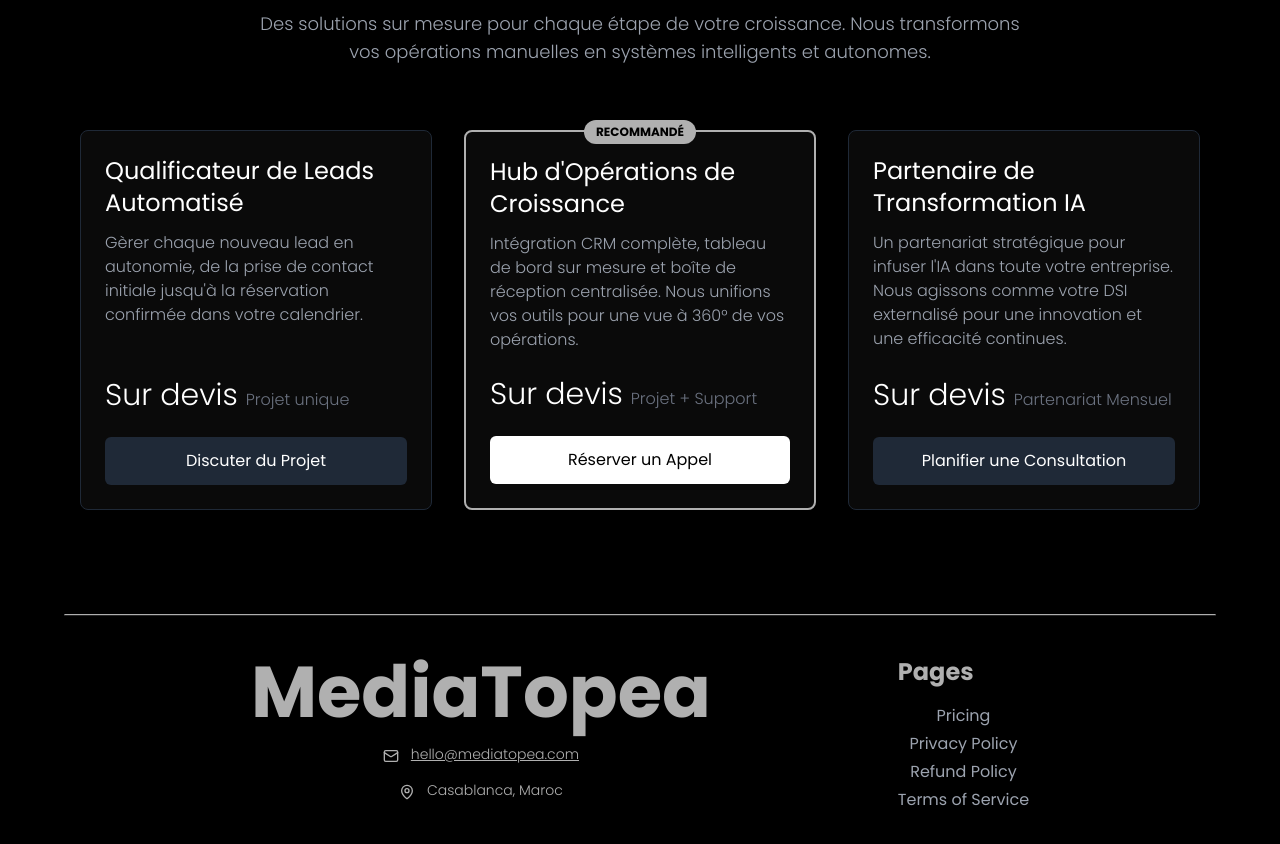
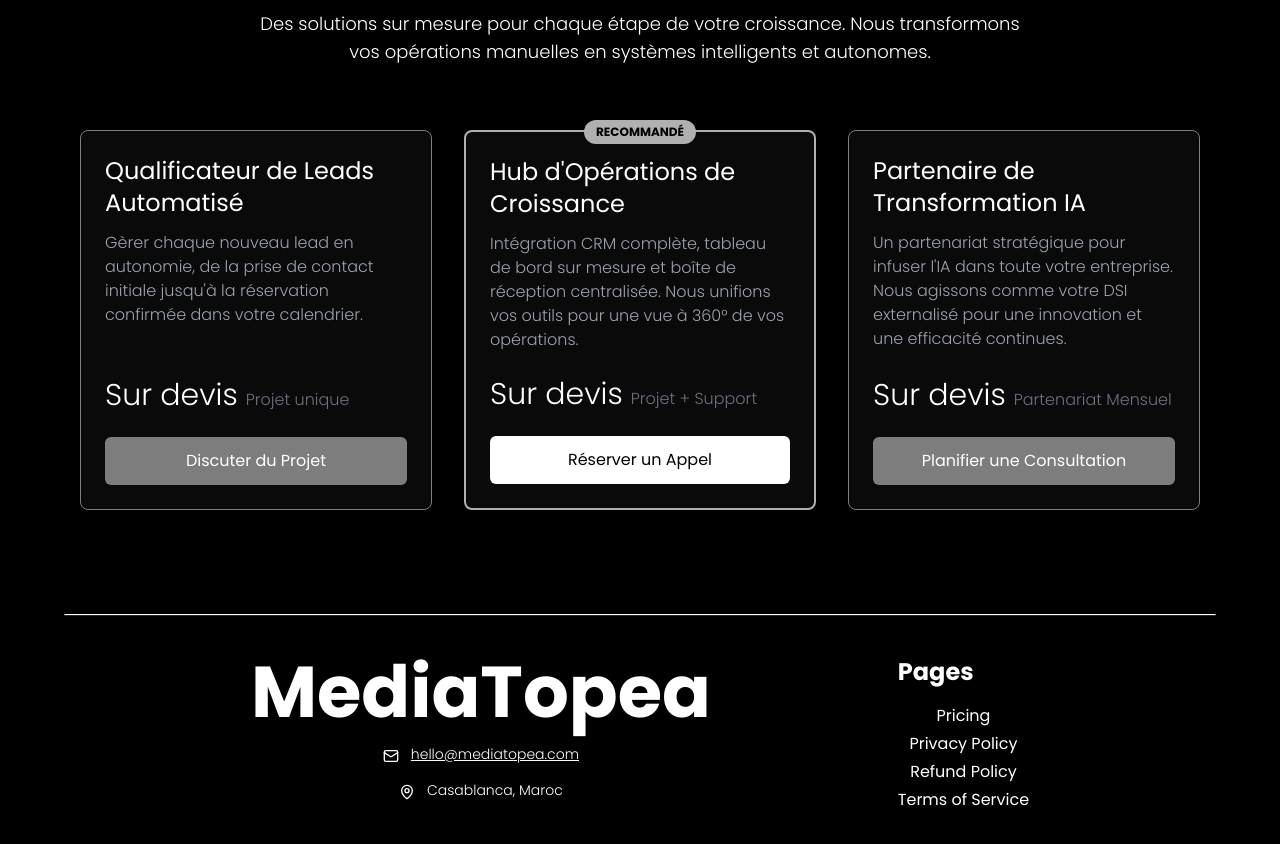
Before and after one commit to origotdaskill/Mediatopea, a Next.js app: page /pricing in a window 1280 px wide. Shown: the part 320-1164 px from the top of the page. Built offline with nearby package versions, Linux system fonts and the light colour scheme.

Commit message:
content Update

```diff
--- a/src/app/pricing/page.tsx
+++ b/src/app/pricing/page.tsx
@@ -12,14 +12,14 @@
 
 
   return (
-    <div className="relative min-h-screen w-full flex flex-col items-center bg-[#000000] text-gray-300">
+    <div className="relative min-h-screen w-full flex flex-col items-center bg-[#000000] text-[#ffffff]">
       <Header />
       <main className="container mx-auto px-4 z-10 pt-32 pb-16 max-w-6xl">
         <div className="space-y-8 text-center">
           <h1 className="text-[#ffffff] bp3:text-4xl text-7xl font-light mb-3 bg-clip-text text-transparent bg-gradient-to-b from-[#B0B0B0] to-[#7D7D7D]">
             Nos Services d'Automatisation
           </h1>
-          <p className="font-light text-[#ffffff] text-lg max-w-3xl mx-auto text-gray-400">
+          <p className="font-light text-[#ffffff] text-lg max-w-3xl mx-auto text-[#ffffff]">
             Des solutions sur mesure pour chaque étape de votre croissance. Nous transformons vos opérations manuelles en systèmes intelligents et autonomes.
           </p>
 
@@ -27,7 +27,7 @@
           <div className="grid md:grid-cols-1 lg:grid-cols-3 gap-8 pt-8 text-left">
 
             {/* Tier 1: Automated Lead Qualifier */}
-            <div className="border border-gray-800 bg-[#0a0a0a] rounded-lg p-6 flex flex-col transition-transform hover:scale-[1.02]">
+            <div className="border border-[#7D7D7D] bg-[#0a0a0a] rounded-lg p-6 flex flex-col transition-transform hover:scale-[1.02]">
               <h2 className="text-2xl font-normal text-white mb-3">Qualificateur de Leads Automatisé</h2>
               <p className="text-gray-400 font-light flex-grow mb-6">
                 Gèrer chaque nouveau lead en autonomie, de la prise de contact initiale jusqu'à la réservation confirmée dans votre calendrier.
@@ -37,7 +37,7 @@
                 <span className="text-base text-gray-500 ml-2">Projet unique</span>
               </div>
               <Link href={calendarLink} passHref>
-                <p className="w-full text-center bg-gray-800 text-white font-medium py-3 rounded-md hover:bg-gray-700 transition-colors">
+                <p className="w-full text-center bg-[#7D7D7D] text-white font-medium py-3 rounded-md hover:bg-[#ffff]transition-colors">
                   Discuter du Projet
                 </p>
               </Link>
@@ -64,7 +64,7 @@
             </div>
 
             {/* Tier 3: AI Transformation Partner */}
-            <div className="border border-gray-800 bg-[#0a0a0a] rounded-lg p-6 flex flex-col transition-transform hover:scale-[1.02]">
+            <div className="border border-[#7D7D7D] bg-[#0a0a0a] rounded-lg p-6 flex flex-col transition-transform hover:scale-[1.02]">
               <h2 className="text-2xl font-normal text-white mb-3">Partenaire de Transformation IA</h2>
               <p className="text-gray-400 font-light flex-grow mb-6">
                 Un partenariat stratégique pour infuser l'IA dans toute votre entreprise. Nous agissons comme votre DSI externalisé pour une innovation et une efficacité continues.
@@ -74,7 +74,7 @@
                 <span className="text-base text-gray-500 ml-2">Partenariat Mensuel</span>
               </div>
               <Link href={calendarLink} passHref>
-                <p className="w-full text-center bg-gray-800 text-white font-medium py-3 rounded-md hover:bg-gray-700 transition-colors">
+                <p className="w-full text-center bg-[#7D7D7D] text-white font-medium py-3 rounded-md hover:bg-[#7D7D7D] transition-colors">
                   Planifier une Consultation
                 </p>
               </Link>
--- a/src/components/components/footer.tsx
+++ b/src/components/components/footer.tsx
@@ -6,12 +6,12 @@
 
   return (
     <>
-    <div className="border-t-[#aeaeae] w-[90%] border-[1px] mt-10 "></div>
+    <div className="border-t-[#ffffff] w-[90%] border-[1px] mt-10 "></div>
           <footer className="w-full flex flex-row justify-center items-center py-10">
             <div className="flex flex-row w-[90%] justify-evenly bp2:flex-col-reverse bp2:items-center bp2:gap-8">
               {/* Brand and Contact Info */}
               <div className="flex flex-col items-center gap-4">
-                <h2 className="text-[#B0B0B0] bp3:text-5xl text-7xl font-light flex items-center">
+                <h2 className="text-[#ffffff] bp3:text-5xl text-7xl font-light flex items-center">
               {    // <Image
                   //   src="/logo-white.png"
                   //   alt="Mediatopea Logo"
@@ -23,17 +23,17 @@
                   <span className="font-bold">MediaTopea</span>
                 </h2>
                 <div className="flex flex-row gap-3 items-end">
-                  <Mail className="w-4 h-4 text-[#B0B0B0]" />
+                  <Mail className="w-4 h-4 text-[#ffffff]" />
                   <a
                     href="mailto:hello@mediatopea.com"
-                    className="font-light text-[#B0B0B0] hover:text-[#B0B0B0] transition-colors underline text-sm"
+                    className="font-light text-[#ffffff] hover:text-[#B0B0B0] transition-colors underline text-sm"
                   >
                     hello@mediatopea.com
                   </a>
                 </div>
                 <div className="flex flex-row gap-3 items-end">
-                  <MapPin className="w-4 h-4 text-[#B0B0B0]" />
-                  <p className="font-light text-[#B0B0B0] text-sm">
+                  <MapPin className="w-4 h-4 text-[#ffffff]" />
+                  <p className="font-light text-[#ffffff] text-sm">
                     Casablanca, Maroc
                   </p>
                 </div>
@@ -76,16 +76,17 @@
                 */}
 
                 <div>
-                  <h3 className="text-[#B0B0B0] text-2xl font-bold mb-4">Pages</h3>
-                  <nav className="flex flex-col text-gray-400 gap-1 items-center">
-                    <a href="pricing" className="hover:text-[#B0B0B0] transition-colors">Pricing</a>
-                    <a href="privacy-policy" className="hover:text-[#B0B0B0] transition-colors">Privacy Policy</a>
-                    <a href="refund-policy" className="hover:text-[#B0B0B0] transition-colors">Refund Policy</a>
-                    <a href="terms-of-service" className="hover:text-[#B0B0B0] transition-colors">Terms of Service</a>
+                  <h3 className="text-[#ffffff] text-2xl font-bold mb-4">Pages</h3>
+                  <nav className="flex flex-col text-[#ffffff] gap-1 items-center">
+                    <a href="pricing" className="hover:text-[#ffffff] transition-colors">Pricing</a>
+                    <a href="privacy-policy" className="hover:text-[#ffffff] transition-colors">Privacy Policy</a>
+                    <a href="refund-policy" className="hover:text-[#ffffff] transition-colors">Refund Policy</a>
+                    <a href="terms-of-service" className="hover:text-[#ffffff] transition-colors">Terms of Service</a>
                   </nav>
                 </div>
               </div>
             </div>
+
           </footer>
       </>
   );
--- a/src/components/components/radar-tragetting-card.tsx
+++ b/src/components/components/radar-tragetting-card.tsx
@@ -78,7 +78,7 @@
             Qualification Automatique 24/7
           </h3>
           <p className="text-sm text-muted-foreground">
-            Notre IA contacte et qualifie chaque nouveau prospect via WhatsApp, en posant les bonnes questions (budget, projet, etc.).
+            Réponse en Moins de 60 Secondes. Notre assistant IA engage chaque lead instantanément, pose les questions de qualification (budget, motivation, urgence) et identifie les clients 'Hot' avant que vos concurrents n'aient eu le temps d'ouvrir leurs emails.
           </p>
         </div>
       </div>
```
Also changed, not shown: src/app/page.tsx (+18 -35 lines), src/components/components/bento-grid.tsx (+9 -9 lines).
